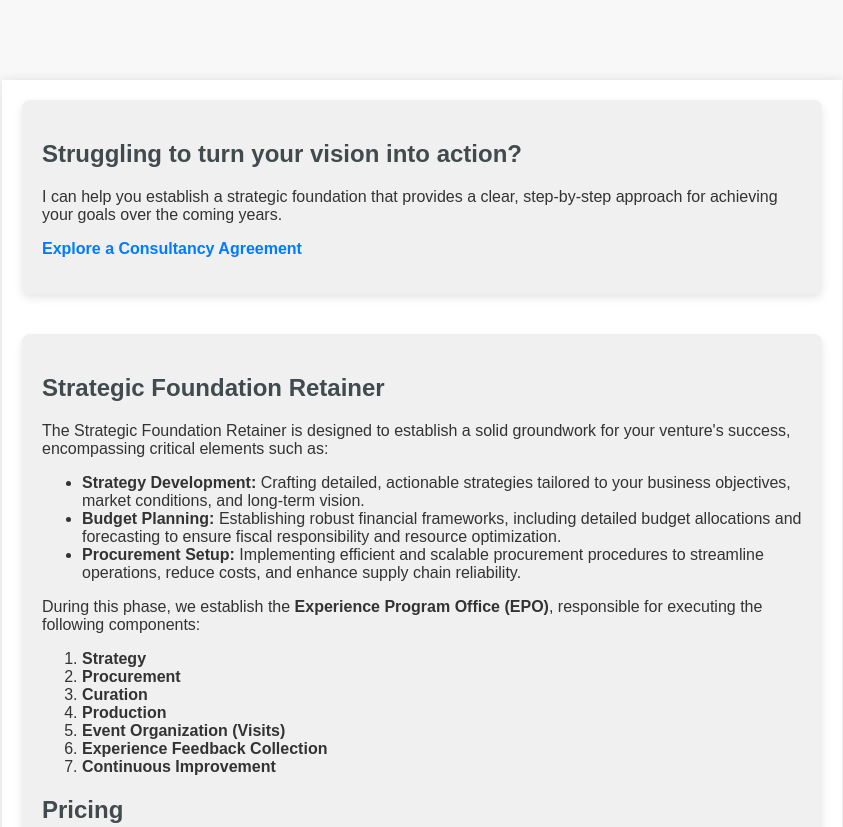
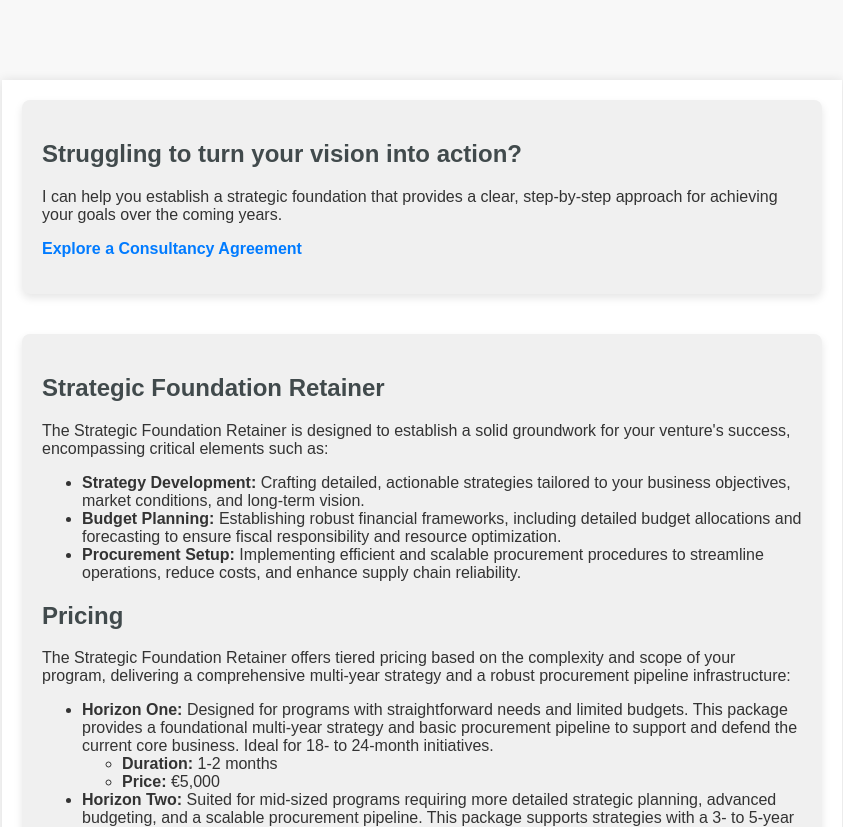
Before and after one commit to cederikdotcom/cederik.github.io, a plain HTML site: page pages/services/strategic-foundation.html in a window 1280 px wide. Shown: the top 827 px of the page, without its empty margins (218-1061 px from the left). Drawn offline with Linux system fonts and the light colour scheme.

Commit message:
strategic foundation updat

```diff
--- a/pages/services/strategic-foundation.html
+++ b/pages/services/strategic-foundation.html
@@ -28,16 +28,7 @@
                 <li><strong>Budget Planning:</strong> Establishing robust financial frameworks, including detailed budget allocations and forecasting to ensure fiscal responsibility and resource optimization.</li>
                 <li><strong>Procurement Setup:</strong> Implementing efficient and scalable procurement procedures to streamline operations, reduce costs, and enhance supply chain reliability.</li>
             </ul>
-            <p>During this phase, we establish the <strong>Experience Program Office (EPO)</strong>, responsible for executing the following components:</p>
-            <ol>
-                <li><strong>Strategy</strong></li>
-                <li><strong>Procurement</strong></li>
-                <li><strong>Curation</strong></li>
-                <li><strong>Production</strong></li>
-                <li><strong>Event Organization (Visits)</strong></li>
-                <li><strong>Experience Feedback Collection</strong></li>
-                <li><strong>Continuous Improvement</strong></li>
-            </ol>
+
             <h1 id="pricing">Pricing</h1>
             <p>The Strategic Foundation Retainer offers tiered pricing based on the complexity and scope of your program, delivering a comprehensive multi-year strategy and a robust procurement pipeline infrastructure:</p>
             <ul>
```
